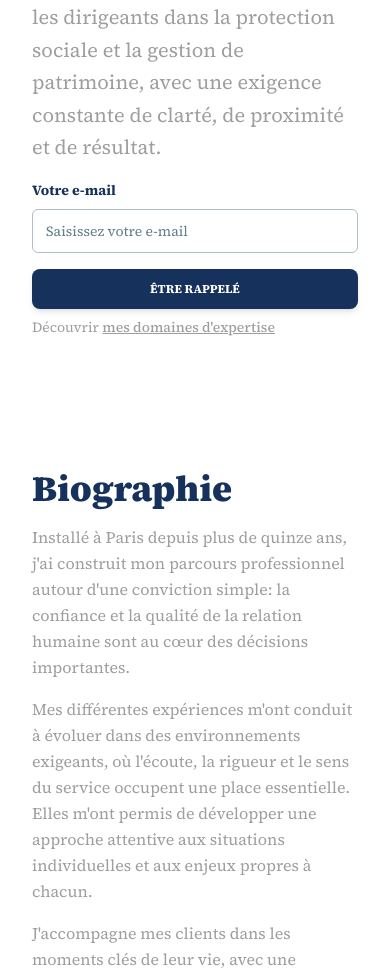
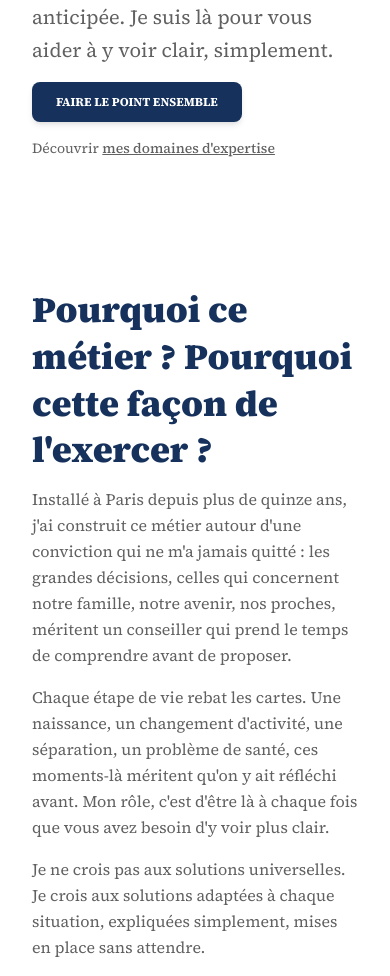
Before and after one commit to Yieldy-fr/site-guillaume-duc, a Next.js app: page / in a window 390 px wide. Shown: the part 1020-1996 px from the top of the page. Built offline with nearby package versions, Linux system fonts and the light colour scheme.

Commit message:
update content and form

```diff
--- a/src/app/contact-form.tsx
+++ b/src/app/contact-form.tsx
@@ -11,13 +11,19 @@ import {
   IconButton,
   Checkbox
 } from "@material-tailwind/react";
+import { useState } from "react";
 import { EnvelopeIcon, PhoneIcon, MapPinIcon } from "@heroicons/react/24/solid";
 
+type SubmitStatus = "idle" | "sending" | "success" | "error";
+
 export function ContactForm() {
+  const [status, setStatus] = useState<SubmitStatus>("idle");
+
   const handleSubmit = async (event: React.FormEvent<HTMLFormElement>) => {
     event.preventDefault();
 
-    const formData = new FormData(event.currentTarget);
+    const form = event.currentTarget;
+    const formData = new FormData(form);
     const payload = {
       firstName: formData.get("first-name"),
       lastName: formData.get("last-name"),
@@ -27,25 +33,34 @@ export function ContactForm() {
       consent: formData.get("consent") === "on",
     };
 
-    await fetch("/api/contact", {
+    setStatus("sending");
+    try {
+      const response = await fetch("/api/contact", {
         method: "POST",
         headers: {
           "Content-Type": "application/json",
         },
         body: JSON.stringify(payload),
       });
+      if (!response.ok) throw new Error(`HTTP ${response.status}`);
+      form.reset();
+      setStatus("success");
+    } catch {
+      setStatus("error");
+    }
   };
 
   return (
     <section id="coordonnees" className="px-8 py-16">
       <div className="container mx-auto mb-20 text-center">
         <Typography variant="h1" className="mb-4 font-extrabold text-[#15315c]" placeholder={undefined} onResize={undefined} onResizeCapture={undefined} onPointerEnterCapture={undefined} onPointerLeaveCapture={undefined}>
-          Coordonnées
+          On en parle&nbsp;?
         </Typography>
         <Typography
           variant="lead"
-          className="mx-auto w-full lg:w-5/12 !text-gray-500" placeholder={undefined} onResize={undefined} onResizeCapture={undefined} onPointerEnterCapture={undefined} onPointerLeaveCapture={undefined}        >
-          Je vous réponds rapidement pour organiser un échange personnalisé.
+          className="mx-auto w-full lg:w-5/12 !text-gray-700" placeholder={undefined} onResize={undefined} onResizeCapture={undefined} onPointerEnterCapture={undefined} onPointerLeaveCapture={undefined}        >
+          Pas d&apos;engagement. Juste un premier échange pour faire le point
+          ensemble.
         </Typography>
       </div>
       <div>
@@ -165,20 +180,17 @@ export function ContactForm() {
                 </Typography>
                 <div className="-ml-3 mb-14 ">
                   {/* @ts-ignore */}
-                  <Radio
-                    required
-                    labelProps={{ className: "!text-gray-500 !font-medium" }}
-                    name="type"
-                    label="Protection sociale"
-                    value={'protection-sociale'}
-                    defaultChecked
-                  />
+                  <Radio required labelProps={{ className: "!text-gray-700 !font-medium" }} name="type" label="Préparer ma retraite" value={'preparer-retraite'} defaultChecked />
                   {/* @ts-ignore */}
-                  <Radio required labelProps={{ className: "!text-gray-500 !font-medium" }} name="type" label="Gestion de patrimoine" value={'gestion-patrimoine'} />
+                  <Radio required labelProps={{ className: "!text-gray-700 !font-medium" }} name="type" label="Protéger ma famille ou mes proches" value={'proteger-famille'} />
                   {/* @ts-ignore */}
-                  <Radio required labelProps={{ className: "!text-gray-500 !font-medium" }} name="type" label="Retraite et fiscalité" value={'retraite-et-fiscalite'} />
+                  <Radio required labelProps={{ className: "!text-gray-700 !font-medium" }} name="type" label="Protéger mon activité professionnelle" value={'proteger-activite'} />
                   {/* @ts-ignore */}
-                  <Radio required labelProps={{ className: "!text-gray-500 !font-medium" }} name="type" label="Autre" value={'autre'} />
+                  <Radio required labelProps={{ className: "!text-gray-700 !font-medium" }} name="type" label="Optimiser ma fiscalité" value={'optimiser-fiscalite'} />
+                  {/* @ts-ignore */}
+                  <Radio required labelProps={{ className: "!text-gray-700 !font-medium" }} name="type" label="Transmettre mon patrimoine" value={'transmettre-patrimoine'} />
+                  {/* @ts-ignore */}
+                  <Radio required labelProps={{ className: "!text-gray-700 !font-medium" }} name="type" label="Je ne sais pas encore — j'aimerais faire le point" value={'faire-le-point'} />
                 </div>
                 {/* @ts-ignore */}
                 <Textarea
@@ -196,7 +208,7 @@ export function ContactForm() {
                     className: "!min-w-full mb-8",
                   }}
                 />
-                {/* <label className="mb-8 flex items-start gap-3 text-sm text-gray-600">
+                {/* <label className="mb-8 flex items-start gap-3 text-sm text-gray-700">
                   <input
                     type="checkbox"
                     name="consent"
@@ -209,7 +221,7 @@ export function ContactForm() {
                   </span>
                 </label> */}
 
-                {/* <div className="mb-8 flex items-start gap-3 text-sm text-gray-600">
+                {/* <div className="mb-8 flex items-start gap-3 text-sm text-gray-700">
                   <input
                     type="checkbox"
                     name="consent"
@@ -217,12 +229,12 @@ export function ContactForm() {
                     required
                     className="mt-1 rounded border-gray-300 accent-[#15315c]"
                   />
-                  <label className="text-sm text-gray-600" htmlFor="consent">
+                  <label className="text-sm text-gray-700" htmlFor="consent">
                     * J&apos;accepte d&apos;être recontacté(e) et que mes données
                     soient enregistrées afin de traiter ma demande.
                   </label>
                 </div> */}
-                <div className="mb-8 flex items-center flex-row gap-1 text-sm text-gray-600">
+                <div className="mb-8 flex items-center flex-row gap-1 text-sm text-gray-700">
                   {/* @ts-ignore */}
                   <Checkbox
                     name="consent"
@@ -230,15 +242,27 @@ export function ContactForm() {
                     required
                     className="h-6 w-6 rounded-lg border-gray-900/20 transition-all"
                   />
-                  <label htmlFor="consent" className="ml-2 text-sm text-gray-600">
+                  <label htmlFor="consent" className="ml-2 text-sm text-gray-700">
                     <span className="text-[#ff0000]">*</span> J&apos;accepte d&apos;être recontacté(e) et que mes données
                     soient enregistrées afin de traiter ma demande.
                   </label>
                 </div>
 
+                {status === "success" && (
+                  <p role="status" className="mb-4 text-sm font-medium text-green-700">
+                    Merci, votre message a bien été envoyé. Je vous réponds
+                    rapidement.
+                  </p>
+                )}
+                {status === "error" && (
+                  <p role="alert" className="mb-4 text-sm font-medium text-red-700">
+                    L&apos;envoi a échoué. Réessayez ou écrivez-moi directement à
+                    agencea2p.guillaume.duc@axa.fr.
+                  </p>
+                )}
                 <div className="w-full flex justify-end">
-                  <Button type="submit" className="w-full md:w-fit bg-[#15315c] hover:bg-[#15315c]/90 text-white" size="md" placeholder={undefined} onResize={undefined} onResizeCapture={undefined} onPointerEnterCapture={undefined} onPointerLeaveCapture={undefined}>
-                    Envoyer
+                  <Button type="submit" disabled={status === "sending"} className="w-full md:w-fit bg-[#15315c] hover:bg-[#15315c]/90 text-white" size="md" placeholder={undefined} onResize={undefined} onResizeCapture={undefined} onPointerEnterCapture={undefined} onPointerLeaveCapture={undefined}>
+                    {status === "sending" ? "Envoi en cours…" : "Envoyer"}
                   </Button>
                 </div>
               </form>
--- a/src/app/hero.tsx
+++ b/src/app/hero.tsx
@@ -1,7 +1,7 @@
 "use client";
 
 import Image from "next/image";
-import { Input, Button, Typography } from "@material-tailwind/react";
+import { Button, Typography } from "@material-tailwind/react";
 
 function Hero() {
   return (
@@ -13,31 +13,21 @@ function Hero() {
             color="blue-gray"
             className="mb-4 lg:text-5xl !leading-tight text-3xl font-extrabold text-[#15315c]"  placeholder={undefined} onResize={undefined} onResizeCapture={undefined} onPointerEnterCapture={undefined} onPointerLeaveCapture={undefined}          >
             Cabinet Guillaume DUC <br />
-            Protection sociale et gestion de patrimoine
+            Je vous aide à protéger ceux que vous aimez.
           </Typography>
           <Typography
             variant="lead"
-            className="mb-4 !text-gray-500 md:pr-16 xl:pr-28"  placeholder={undefined} onResize={undefined} onResizeCapture={undefined} onPointerEnterCapture={undefined} onPointerLeaveCapture={undefined}          >
-            Agent général en assurance à Paris, j&apos;accompagne les
-            particuliers, les professionnels et les dirigeants dans la
-            protection sociale et la gestion de patrimoine, avec une exigence
-            constante de clarté, de proximité et de résultat.
+            className="mb-4 !text-gray-700 md:pr-16 xl:pr-28"  placeholder={undefined} onResize={undefined} onResizeCapture={undefined} onPointerEnterCapture={undefined} onPointerLeaveCapture={undefined}          >
+            Particuliers, dirigeants, professions libérales — chaque étape de
+            vie mérite d&apos;être anticipée. Je suis là pour vous aider à y
+            voir clair, simplement.
           </Typography>
-          <div className="grid">
-            <Typography
-              variant="small"
-              className="mb-2 text-gray-900 font-medium font-bold text-[#15315c]"  placeholder={undefined} onResize={undefined} onResizeCapture={undefined} onPointerEnterCapture={undefined} onPointerLeaveCapture={undefined}            >
-              Votre e-mail
-            </Typography>
-            <div className="mb-2 flex w-full flex-col gap-4 md:w-10/12 md:flex-row">
-              {/* @ts-ignore */}
-              <Input color="gray" label="Saisissez votre e-mail" size="lg" />
-              <Button className="w-full px-4 md:w-[12rem] bg-[#15315c] hover:bg-[#15315c]/90 text-white"  placeholder={undefined} onResize={undefined} onResizeCapture={undefined} onPointerEnterCapture={undefined} onPointerLeaveCapture={undefined}>
-                Être rappelé
-              </Button>
-            </div>
-          </div>
-          <Typography variant="small" className="font-normal !text-gray-500"  placeholder={undefined} onResize={undefined} onResizeCapture={undefined} onPointerEnterCapture={undefined} onPointerLeaveCapture={undefined}>
+          <a href="#coordonnees" className="mb-4 inline-block">
+            <Button className="px-6 bg-[#15315c] hover:bg-[#15315c]/90 text-white"  placeholder={undefined} onResize={undefined} onResizeCapture={undefined} onPointerEnterCapture={undefined} onPointerLeaveCapture={undefined}>
+              Faire le point ensemble
+            </Button>
+          </a>
+          <Typography variant="small" className="font-normal !text-gray-700"  placeholder={undefined} onResize={undefined} onResizeCapture={undefined} onPointerEnterCapture={undefined} onPointerLeaveCapture={undefined}>
             Découvrir{" "}
             <a href="#expertise" className="font-medium underline transition-colors">
               mes domaines d&apos;expertise
--- a/src/app/layout.tsx
+++ b/src/app/layout.tsx
@@ -4,9 +4,10 @@ import Script from "next/script";
 import { Layout, ChatbotScript } from "@/components";
 
 export const metadata: Metadata = {
-  title: "Cabinet Guillaume DUC - Expert en gestion de patrimoine",
+  title:
+    "Guillaume Duc — Je vous aide à protéger ceux que vous aimez | Patrimoine & Assurance, Paris",
   description:
-    "Découvrez le Cabinet Guillaume DUC, votre partenaire de confiance en gestion de patrimoine. Nous offrons des conseils personnalisés pour optimiser votre patrimoine et atteindre vos objectifs financiers. Contactez-nous dès aujourd'hui pour une consultation gratuite.",
+    "Protéger vos proches, préparer votre retraite, anticiper les étapes de la vie — Guillaume Duc vous accompagne avec clarté, sans jargon et sans pression. Agent général AXA à Paris. Prenez rendez-vous.",
 };
 
 export default function RootLayout({
--- a/src/app/resume.tsx
+++ b/src/app/resume.tsx
@@ -17,17 +17,17 @@ const RESUME_ITEMS = [
   {
     icon: AcademicCapIcon,
     children:
-      "Executive MBA (2021-2023), avec une vision stratégique orientée relation client et accompagnement durable.",
+      "Executive MBA — pour une vision stratégique au service de vos intérêts.",
   },
   {
     icon: LightBulbIcon,
     children:
-      "Formation professionnelle AXA réussie avec les honneurs, dans un cadre reconnu pour son exigence.",
+      "Formation AXA — réussie avec les honneurs, dans un cadre reconnu pour son exigence.",
   },
   {
     icon: ShieldCheckIcon,
     children:
-      "Agent général en assurance, profession libérale réglementée par l'État, soumise au devoir de conseil et au secret professionnel.",
+      "Agent général en assurance — profession réglementée, soumise au devoir de conseil et au secret professionnel. Je suis là pour vous, pas pour un portefeuille.",
   },
 ];
 
@@ -37,25 +37,26 @@ export function Resume() {
       <div className="container mx-auto grid w-full grid-cols-1 items-center gap-16 lg:grid-cols-2">
         <div className="col-span-1">
           <Typography className="font-extrabold text-[#15315c]" variant="h2" color="blue-gray"  placeholder={undefined} onResize={undefined} onResizeCapture={undefined} onPointerEnterCapture={undefined} onPointerLeaveCapture={undefined}>
-            Biographie
+            Pourquoi ce métier ? Pourquoi cette façon de l&apos;exercer ?
           </Typography>
-          <Typography className="mb-4 mt-3 w-full font-normal !text-gray-500"  placeholder={undefined} onResize={undefined} onResizeCapture={undefined} onPointerEnterCapture={undefined} onPointerLeaveCapture={undefined}>
-            Installé à Paris depuis plus de quinze ans, j&apos;ai construit mon
-            parcours professionnel autour d&apos;une conviction simple: la
-            confiance et la qualité de la relation humaine sont au cœur des
-            décisions importantes.
+          <Typography className="mb-4 mt-3 w-full font-normal !text-gray-700"  placeholder={undefined} onResize={undefined} onResizeCapture={undefined} onPointerEnterCapture={undefined} onPointerLeaveCapture={undefined}>
+            Installé à Paris depuis plus de quinze ans, j&apos;ai construit ce
+            métier autour d&apos;une conviction qui ne m&apos;a jamais quitté : les
+            grandes décisions, celles qui concernent notre famille, notre
+            avenir, nos proches, méritent un conseiller qui prend le temps de
+            comprendre avant de proposer.
           </Typography>
-          <Typography className="mb-4 w-full font-normal !text-gray-500"  placeholder={undefined} onResize={undefined} onResizeCapture={undefined} onPointerEnterCapture={undefined} onPointerLeaveCapture={undefined}>
-            Mes différentes expériences m&apos;ont conduit à évoluer dans des
-            environnements exigeants, où l&apos;écoute, la rigueur et le sens du
-            service occupent une place essentielle. Elles m&apos;ont permis de
-            développer une approche attentive aux situations individuelles et
-            aux enjeux propres à chacun.
+          <Typography className="mb-4 w-full font-normal !text-gray-700"  placeholder={undefined} onResize={undefined} onResizeCapture={undefined} onPointerEnterCapture={undefined} onPointerLeaveCapture={undefined}>
+            Chaque étape de vie rebat les cartes. Une naissance, un changement
+            d&apos;activité, une séparation, un problème de santé, ces
+            moments-là méritent qu&apos;on y ait réfléchi avant. Mon rôle,
+            c&apos;est d&apos;être là à chaque fois que vous avez besoin d&apos;y
+            voir plus clair.
           </Typography>
-          <Typography className="mb-4 w-full font-normal !text-gray-500"  placeholder={undefined} onResize={undefined} onResizeCapture={undefined} onPointerEnterCapture={undefined} onPointerLeaveCapture={undefined}>
-            J&apos;accompagne mes clients dans les moments clés de leur vie, avec
-            une attention particulière portée à la protection de leur équilibre
-            financier et de celui de leurs proches.
+          <Typography className="mb-4 w-full font-normal !text-gray-700"  placeholder={undefined} onResize={undefined} onResizeCapture={undefined} onPointerEnterCapture={undefined} onPointerLeaveCapture={undefined}>
+            Je ne crois pas aux solutions universelles. Je crois aux solutions
+            adaptées à chaque situation, expliquées simplement, mises en place
+            sans attendre.
           </Typography>
           <Button
             onClick={
--- a/src/components/footer.tsx
+++ b/src/components/footer.tsx
@@ -1,8 +1,9 @@
 import { Typography, Button } from "@material-tailwind/react";
 
 const LINKS = [
-  { label: "Biographie", href: "#biographie" },
-  { label: "Expertise", href: "#expertise" },
+  { label: "Mon approche", href: "#biographie" },
+  { label: "Accompagnement", href: "#expertise" },
+  { label: "Mes engagements", href: "#valeurs" },
   { label: "Partenaires", href: "#partenaires" },
 ];
 const CURRENT_YEAR = new Date().getFullYear();
@@ -29,7 +30,7 @@ export function Footer() {
               </li>
             ))}
             <a href="#coordonnees">
-              <Button className="bg-[#15315c] hover:bg-[#15315c]/90 text-white"  placeholder={undefined} onResize={undefined} onResizeCapture={undefined} onPointerEnterCapture={undefined} onPointerLeaveCapture={undefined}>Contact</Button>
+              <Button className="bg-[#15315c] hover:bg-[#15315c]/90 text-white"  placeholder={undefined} onResize={undefined} onResizeCapture={undefined} onPointerEnterCapture={undefined} onPointerLeaveCapture={undefined}>On en parle&nbsp;?</Button>
             </a>
           </ul>
         </div>
--- a/src/components/navbar.tsx
+++ b/src/components/navbar.tsx
@@ -1,4 +1,5 @@
 import React from "react";
+import Image from "next/image";
 import {
   Navbar as MTNavbar,
   Collapse,
@@ -11,20 +12,25 @@ import {
   Bars3Icon,
   BookOpenIcon,
   LightBulbIcon,
-  PhoneIcon,
-  HeartIcon
+  HeartIcon,
+  ShieldCheckIcon,
 } from "@heroicons/react/24/outline";
 
 const NAV_MENU = [
   {
-    name: "Biographie",
+    name: "Mon approche",
     icon: BookOpenIcon,
     href: "#biographie",
   },
   {
-    name: "Expertise",
+    name: "Accompagnement",
     icon: LightBulbIcon,
     href: "#expertise",
+  },
+  {
+    name: "Mes engagements",
+    icon: ShieldCheckIcon,
+    href: "#valeurs",
   },
   {
     name: "Partenaires",
@@ -69,9 +75,12 @@ export function Navbar() {
   return (
     <MTNavbar shadow={false} fullWidth className="border-0 sticky top-0 z-50 bg-[#fff1e6]"  placeholder={undefined} onResize={undefined} onResizeCapture={undefined} onPointerEnterCapture={undefined} onPointerLeaveCapture={undefined}>
       <div className="container mx-auto flex items-center justify-between">
-        <Typography className="text-lg text-[#15315c] font-black"  placeholder={undefined} onResize={undefined} onResizeCapture={undefined} onPointerEnterCapture={undefined} onPointerLeaveCapture={undefined}>
-          Cabinet Guillaume&nbsp;DUC
-        </Typography>
+        <a href="#accueil" className="flex items-center gap-3">
+          <Image src="/logos/logo_axa.svg" alt="AXA" width={40} height={40} className="h-10 w-10 object-contain" />
+          <Typography className="text-lg text-[#15315c] font-black"  placeholder={undefined} onResize={undefined} onResizeCapture={undefined} onPointerEnterCapture={undefined} onPointerLeaveCapture={undefined}>
+            Cabinet Guillaume&nbsp;DUC
+          </Typography>
+        </a>
         <ul className="ml-10 hidden items-center gap-8 lg:flex">
           {NAV_MENU.map(({ name, icon: Icon, href }) => (
             <NavItem key={name} href={href}>
@@ -83,7 +92,7 @@ export function Navbar() {
         </ul>
         <div className="hidden items-center gap-2 lg:flex">
           <a href="#coordonnees">
-            <Button className="bg-[#15315c] hover:bg-[#15315c]/90 text-white"  placeholder={undefined} onResize={undefined} onResizeCapture={undefined} onPointerEnterCapture={undefined} onPointerLeaveCapture={undefined}>Prendre rendez-vous</Button>
+            <Button className="bg-[#15315c] hover:bg-[#15315c]/90 text-white"  placeholder={undefined} onResize={undefined} onResizeCapture={undefined} onPointerEnterCapture={undefined} onPointerLeaveCapture={undefined}>Faire le point ensemble</Button>
           </a>
         </div>
         <IconButton
@@ -110,7 +119,7 @@ export function Navbar() {
           </ul>
           <div className="mt-6 mb-4 flex items-center gap-2">
             <a href="#coordonnees">
-              <Button className="bg-[#15315c] hover:bg-[#15315c]/90 text-white"  placeholder={undefined} onResize={undefined} onResizeCapture={undefined} onPointerEnterCapture={undefined} onPointerLeaveCapture={undefined}>Prendre rendez-vous</Button>
+              <Button className="bg-[#15315c] hover:bg-[#15315c]/90 text-white"  placeholder={undefined} onResize={undefined} onResizeCapture={undefined} onPointerEnterCapture={undefined} onPointerLeaveCapture={undefined}>Faire le point ensemble</Button>
             </a>
           </div>
         </div>
--- a/src/components/project-card.tsx
+++ b/src/components/project-card.tsx
@@ -26,7 +26,7 @@ export function ProjectCard({ icon: Icon, title, desc }: ProjectCardProps) {
         <Typography variant="h5" className="mb-2 text-[#15315c]" placeholder={undefined} onResize={undefined} onResizeCapture={undefined} onPointerEnterCapture={undefined} onPointerLeaveCapture={undefined}>
           {title}
         </Typography>
-        <Typography className="mb-6 font-normal !text-gray-500" placeholder={undefined} onResize={undefined} onResizeCapture={undefined} onPointerEnterCapture={undefined} onPointerLeaveCapture={undefined}>
+        <Typography className="mb-6 font-normal !text-gray-700" placeholder={undefined} onResize={undefined} onResizeCapture={undefined} onPointerEnterCapture={undefined} onPointerLeaveCapture={undefined}>
           {desc}
         </Typography>
       </CardBody>
--- a/src/components/resume-item.tsx
+++ b/src/components/resume-item.tsx
@@ -12,7 +12,7 @@ export function ResumeItem({ icon: Icon, children }: ResumeItemProps) {
         className="h-12 w-12 shrink-0 items-center justify-center !rounded-lg bg-[#15315c]"  placeholder={undefined} onResize={undefined} onResizeCapture={undefined} onPointerEnterCapture={undefined} onPointerLeaveCapture={undefined}      >
         <Icon className="h-6 w-6" strokeWidth={2} fill="white"/>
       </Card>
-      <Typography className="w-full font-normal !text-gray-500"  placeholder={undefined} onResize={undefined} onResizeCapture={undefined} onPointerEnterCapture={undefined} onPointerLeaveCapture={undefined}>
+      <Typography className="w-full font-normal !text-gray-700"  placeholder={undefined} onResize={undefined} onResizeCapture={undefined} onPointerEnterCapture={undefined} onPointerLeaveCapture={undefined}>
         {children}
       </Typography>
     </div>
--- a/src/components/skill-card.tsx
+++ b/src/components/skill-card.tsx
@@ -17,7 +17,7 @@ export function SkillCard({ image, title, children }: SkillCardProps) {
         <Typography variant="h5" className="mb-2 text-[#15315c]"  placeholder={undefined} onResize={undefined} onResizeCapture={undefined} onPointerEnterCapture={undefined} onPointerLeaveCapture={undefined}>
           {title}
         </Typography>
-        <Typography className="px-8 font-normal !text-gray-500"  placeholder={undefined} onResize={undefined} onResizeCapture={undefined} onPointerEnterCapture={undefined} onPointerLeaveCapture={undefined}>
+        <Typography className="px-8 font-normal !text-gray-700"  placeholder={undefined} onResize={undefined} onResizeCapture={undefined} onPointerEnterCapture={undefined} onPointerLeaveCapture={undefined}>
           {children}
         </Typography>
       </CardBody>
```
Also changed, not shown: src/app/projects.tsx (+7 -7 lines), src/app/skills.tsx (+20 -18 lines), 1 other file (tests, documents, lock files or other folders). Lines whose indentation alone changed are shown as unchanged.
